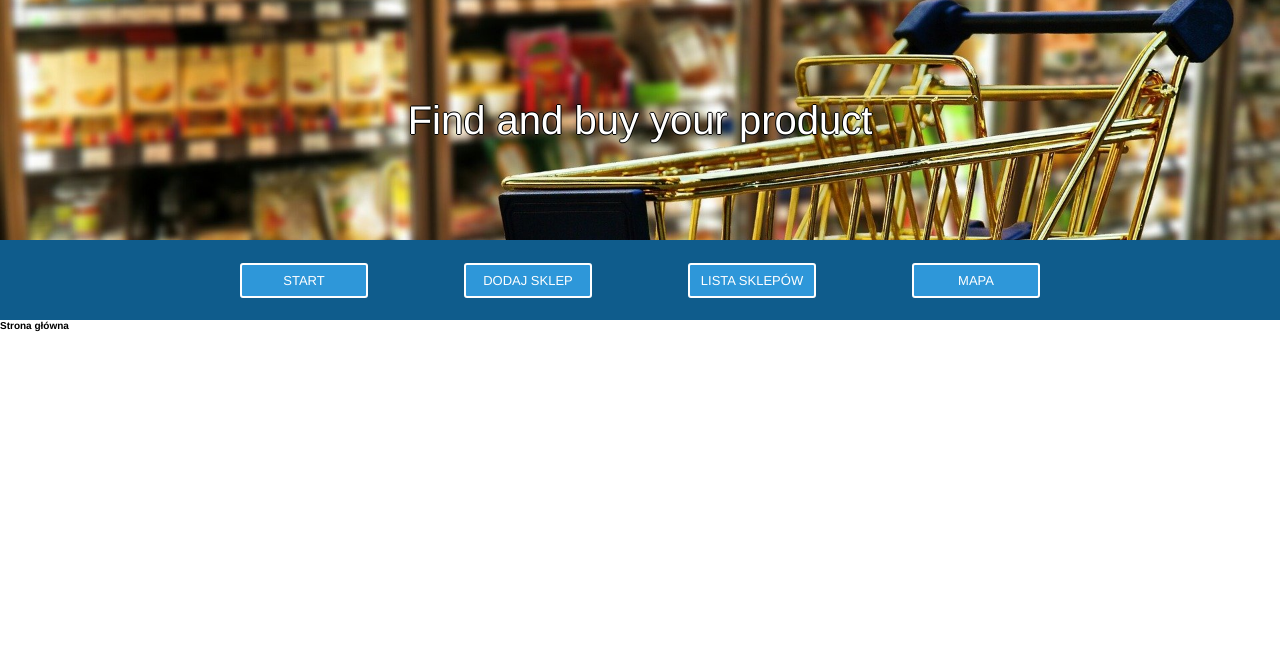
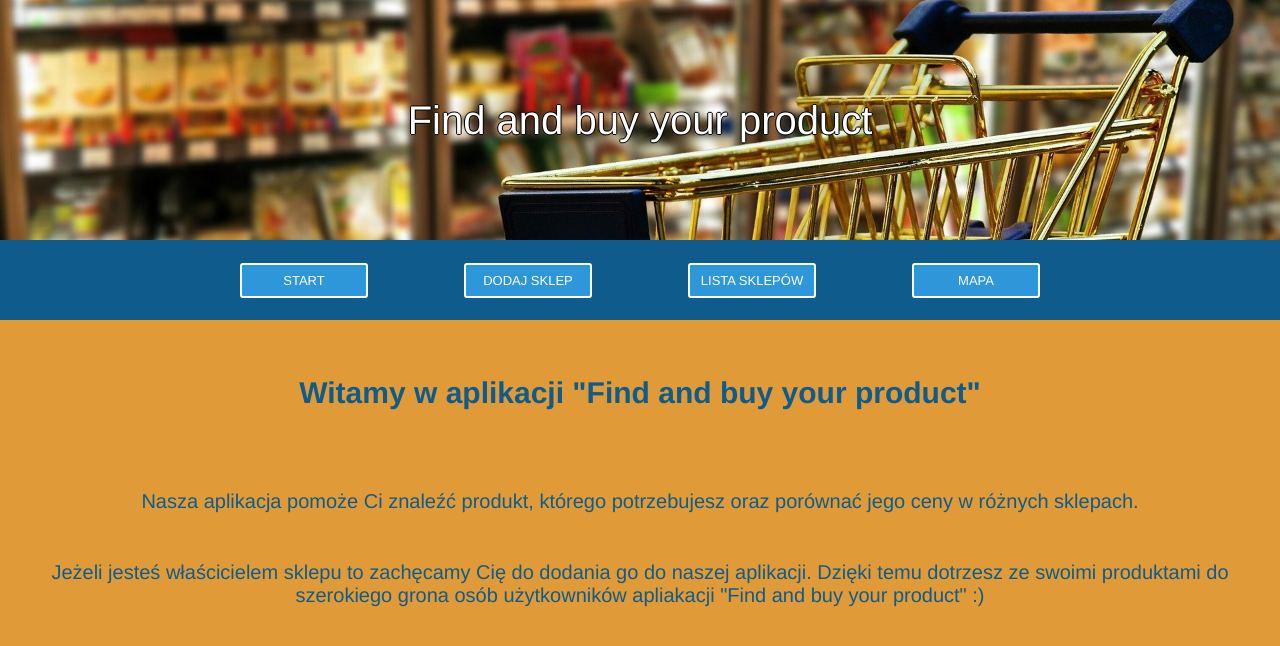
Before and after one commit to madridista5/shop_list_front, a React (Create React App) app: page / in a window 1280 px wide. Shown: the top 646 px of the page. Built offline with nearby package versions, Linux system fonts and the light colour scheme.

Commit message:
Component Start was created.

```diff
--- a/src/App.css
+++ b/src/App.css
@@ -1,4 +1,5 @@
 .wrapper {
     max-width: 1280px;
+    min-width: 625px;
     margin: 0 auto;
 }
--- /dev/null
+++ b/src/Start/Start.css
@@ -0,0 +1,17 @@
+.start {
+    background-color: #E09A38;
+    height: 60vh;
+    color: #0F5C8C;
+}
+
+.start h1 {
+    font-size: 3em;
+    text-align: center;
+    padding: 7vh;
+}
+
+.start p {
+    font-size: 2em;
+    padding: 3vh;
+    text-align: center;
+}
--- /dev/null
+++ b/src/Start/Start.tsx
@@ -0,0 +1,13 @@
+import React from "react";
+
+import './Start.css';
+
+export const Start = () => (
+    <>
+        <div className="start">
+            <h1>Witamy w aplikacji "Find and buy your product"</h1>
+            <p>Nasza aplikacja pomoże Ci znaleźć produkt, którego potrzebujesz oraz porównać jego ceny w różnych sklepach.</p>
+            <p>Jeżeli jesteś właścicielem sklepu to zachęcamy Cię do dodania go do naszej aplikacji. Dzięki temu dotrzesz ze swoimi produktami do szerokiego grona osób użytkowników apliakacji "Find and buy your product" :)</p>
+        </div>
+    </>
+);
--- a/src/components/Main/Main.tsx
+++ b/src/components/Main/Main.tsx
@@ -2,12 +2,13 @@ import React from "react";
 
 import './Main.css';
 import {Route, Routes} from "react-router-dom";
+import {Start} from "../../Start/Start";
 
 export const Main = () => {
     return <>
         <div className="main">
             <Routes>
-                <Route path="/" element={<h1>Strona główna</h1>}/>
+                <Route path="/" element={<Start/>}/>
                 <Route path="/add-shop" element={<h1>Dodaj sklep</h1>}/>
                 <Route path="/shop-list" element={<h1>Lista sklepów</h1>}/>
                 <Route path="/map" element={<h1>Mapa</h1>}/>
```
